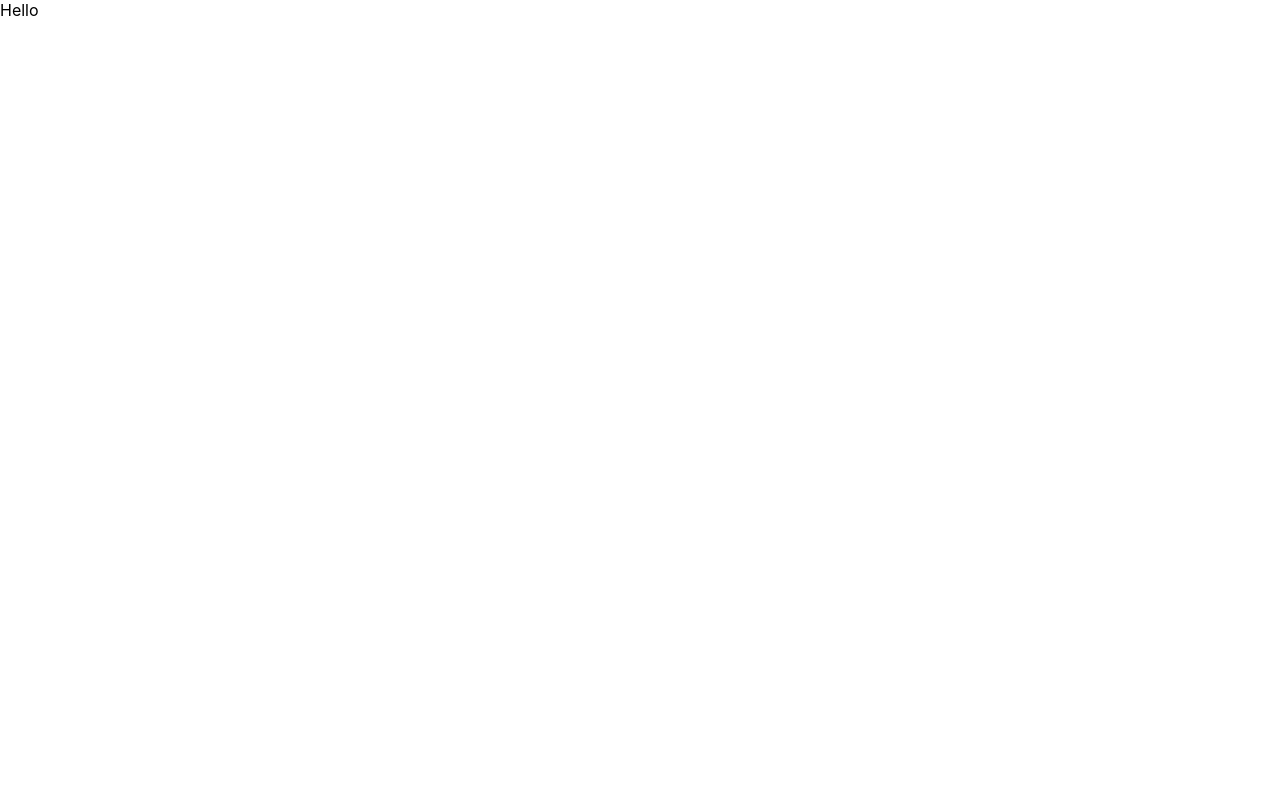
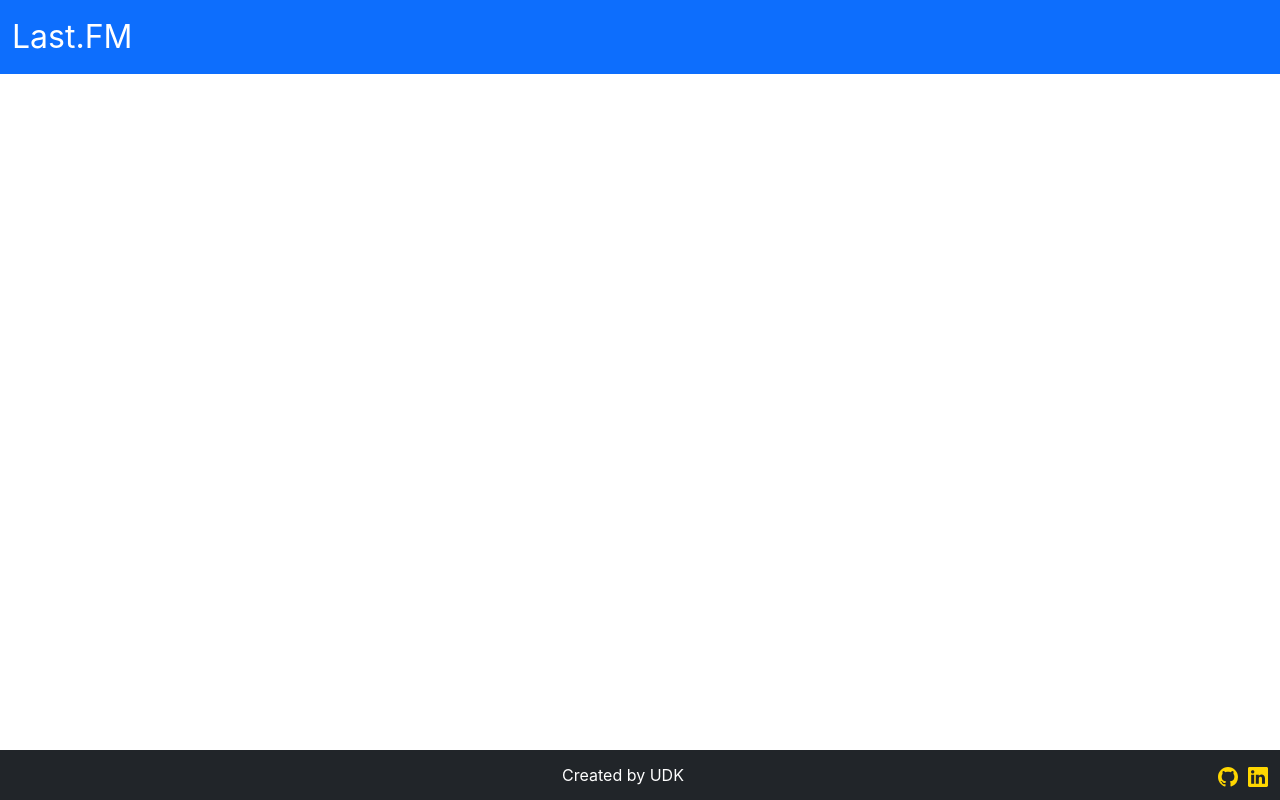
Before and after one commit to UlasDoruk/Last.fm, a React (Create React App) app: page / in a window 1280 px wide. Built offline with nearby package versions, Linux system fonts and the light colour scheme.

Commit message:
NavBar and Footer added

```diff
--- a/package.json
+++ b/package.json
@@ -6,6 +6,7 @@
     "@testing-library/jest-dom": "^5.16.5",
     "@testing-library/react": "^13.4.0",
     "@testing-library/user-event": "^13.5.0",
+    "bootstrap": "^5.2.3",
     "react": "^18.2.0",
     "react-dom": "^18.2.0",
     "react-scripts": "5.0.1",
--- a/public/index.html
+++ b/public/index.html
@@ -7,37 +7,16 @@
     <meta name="theme-color" content="#000000" />
     <meta
       name="description"
-      content="Web site created using create-react-app"
-    />
+      content="Web site created using create-react-app"/>
     <link rel="apple-touch-icon" href="%PUBLIC_URL%/logo192.png" />
-    <!--
-      manifest.json provides metadata used when your web app is installed on a
-      user's mobile device or desktop. See https://developers.google.com/web/fundamentals/web-app-manifest/
-    -->
     <link rel="manifest" href="%PUBLIC_URL%/manifest.json" />
-    <!--
-      Notice the use of %PUBLIC_URL% in the tags above.
-      It will be replaced with the URL of the `public` folder during the build.
-      Only files inside the `public` folder can be referenced from the HTML.
-
-      Unlike "/favicon.ico" or "favicon.ico", "%PUBLIC_URL%/favicon.ico" will
-      work correctly both with client-side routing and a non-root public URL.
-      Learn how to configure a non-root public URL by running `npm run build`.
-    -->
-    <title>React App</title>
+    <link href="https://cdn.jsdelivr.net/npm/bootstrap@5.2.3/dist/css/bootstrap.min.css" rel="stylesheet" integrity="sha384-rbsA2VBKQhggwzxH7pPCaAqO46MgnOM80zW1RWuH61DGLwZJEdK2Kadq2F9CUG65" crossorigin="anonymous">
+    <title>Last.fm</title>
   </head>
   <body>
     <noscript>You need to enable JavaScript to run this app.</noscript>
     <div id="root"></div>
-    <!--
-      This HTML file is a template.
-      If you open it directly in the browser, you will see an empty page.
 
-      You can add webfonts, meta tags, or analytics to this file.
-      The build step will place the bundled scripts into the <body> tag.
+  </body>
 
-      To begin the development, run `npm start` or `yarn start`.
-      To create a production bundle, use `npm run build` or `yarn build`.
-    -->
-  </body>
 </html>
--- a/src/App.js
+++ b/src/App.js
@@ -1,9 +1,11 @@
-import logo from './logo.svg';
 import './App.css';
+import HomePage from './components/HomePage/HomePage';
 
 function App() {
   return (
-    <div>Hello</div>
+    <div>
+      <HomePage/>
+    </div>
   );
 }
 
--- /dev/null
+++ b/src/components/Footer/Footer.css
@@ -0,0 +1,21 @@
+nav.navbar.navbar-dark.bg-dark {
+    display: flex;
+    position: fixed;
+    width: 100%;
+    height: 50px;
+    bottom: 0;
+}
+
+svg.bi.bi-github {
+    margin-right: 10px;
+}
+
+span {
+    color: white;
+}
+
+@media screen and (max-width : 700px) {
+    nav.navbar.navbar-dark.bg-dark {
+    height: 50px;
+    }
+}
--- /dev/null
+++ b/src/components/Footer/Footer.js
@@ -0,0 +1,43 @@
+import React from 'react'
+import "../Footer/Footer.css"
+
+function Footer() {
+  return (
+    <nav class="navbar navbar-dark bg-dark">
+      <div class="container-fluid">
+        <a class="navbar-brand"></a>
+        <div className="divElement">
+          <span>Created by UDK</span>
+        </div>
+        <div className="links">
+          <a href="https://github.com/UlasDoruk" target="blank">
+            <svg
+              xmlns="http://www.w3.org/2000/svg"
+              width="20"
+              height="20"
+              fill="gold"
+              class="bi bi-github"
+              viewBox="0 0 16 16"
+            >
+              <path d="M8 0C3.58 0 0 3.58 0 8c0 3.54 2.29 6.53 5.47 7.59.4.07.55-.17.55-.38 0-.19-.01-.82-.01-1.49-2.01.37-2.53-.49-2.69-.94-.09-.23-.48-.94-.82-1.13-.28-.15-.68-.52-.01-.53.63-.01 1.08.58 1.23.82.72 1.21 1.87.87 2.33.66.07-.52.28-.87.51-1.07-1.78-.2-3.64-.89-3.64-3.95 0-.87.31-1.59.82-2.15-.08-.2-.36-1.02.08-2.12 0 0 .67-.21 2.2.82.64-.18 1.32-.27 2-.27.68 0 1.36.09 2 .27 1.53-1.04 2.2-.82 2.2-.82.44 1.1.16 1.92.08 2.12.51.56.82 1.27.82 2.15 0 3.07-1.87 3.75-3.65 3.95.29.25.54.73.54 1.48 0 1.07-.01 1.93-.01 2.2 0 .21.15.46.55.38A8.012 8.012 0 0 0 16 8c0-4.42-3.58-8-8-8z" />
+            </svg>
+          </a>
+          <a href="https://www.linkedin.com/in/karamanulas/" target="blank">
+            <svg
+              xmlns="http://www.w3.org/2000/svg"
+              width="20"
+              height="20"
+              fill="gold"
+              class="bi bi-linkedin"
+              viewBox="0 0 16 16"
+            >
+              <path d="M0 1.146C0 .513.526 0 1.175 0h13.65C15.474 0 16 .513 16 1.146v13.708c0 .633-.526 1.146-1.175 1.146H1.175C.526 16 0 15.487 0 14.854V1.146zm4.943 12.248V6.169H2.542v7.225h2.401zm-1.2-8.212c.837 0 1.358-.554 1.358-1.248-.015-.709-.52-1.248-1.342-1.248-.822 0-1.359.54-1.359 1.248 0 .694.521 1.248 1.327 1.248h.016zm4.908 8.212V9.359c0-.216.016-.432.08-.586.173-.431.568-.878 1.232-.878.869 0 1.216.662 1.216 1.634v3.865h2.401V9.25c0-2.22-1.184-3.252-2.764-3.252-1.274 0-1.845.7-2.165 1.193v.025h-.016a5.54 5.54 0 0 1 .016-.025V6.169h-2.4c.03.678 0 7.225 0 7.225h2.4z" />
+            </svg>
+          </a>
+        </div>
+      </div>
+    </nav>
+  );
+}
+
+export default Footer
--- /dev/null
+++ b/src/components/HomePage/HomePage.js
@@ -0,0 +1,14 @@
+import React from 'react'
+import NavBar from "../NavBar/NavBar"
+import Footer from  "../Footer/Footer"
+
+function HomePage() {
+  return (
+    <div>
+      <NavBar />
+      <Footer />
+    </div>
+  );
+}
+
+export default HomePage
--- /dev/null
+++ b/src/components/NavBar/NavBar.css
@@ -0,0 +1,14 @@
+a.navbar-brand {
+    font-size: xx-large;
+}
+
+
+@media screen and (max-width : 700px) {
+    nav.navbar.navbar-dark.bg-primary {
+        height: 30px;
+    }
+    a.navbar-brand {
+    font-size :medium;
+    position: fixed;
+}
+}
--- /dev/null
+++ b/src/components/NavBar/NavBar.js
@@ -0,0 +1,14 @@
+import React from 'react'
+import "../NavBar/NavBar.css"
+
+function NavBar() {
+  return (
+    <nav class="navbar navbar-dark bg-primary">
+      <div class="container-fluid">
+        <a class="navbar-brand">Last.FM</a>
+      </div>
+    </nav>
+  );
+}
+
+export default NavBar
```
Also changed, not shown: 1 other file (tests, documents, lock files or other folders).
